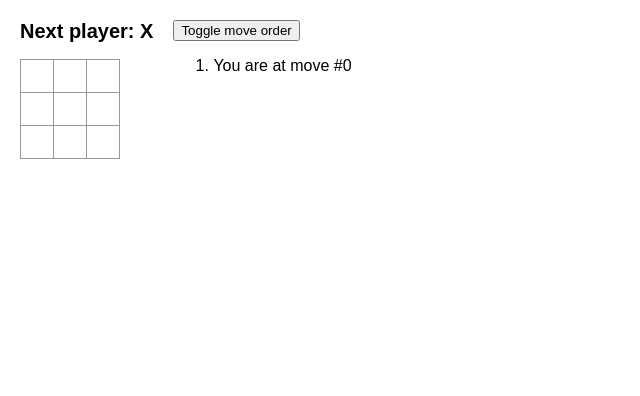
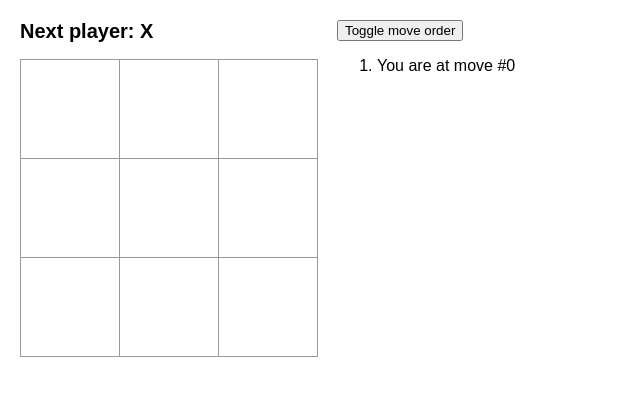
Before and after one commit to raknos13/react-tic-tac-toe, a React (Vite) app: page / in a window 1280 px wide. Shown: the top 396 px of the page, without its empty margins (0-640 px from the left). Built offline with nearby package versions, Linux system fonts and the light colour scheme.

Commit message:
Made the board bigger

```diff
--- a/src/App.css
+++ b/src/App.css
@@ -60,15 +60,15 @@ body {
   background: #fff;
   border: 1px solid #999;
   float: left;
-  font-size: 24px;
+  font-size: 5rem;
   font-weight: bold;
   line-height: 34px;
-  height: 34px;
+  height: 100px;
+  width: 100px;
   margin-right: -1px;
   margin-top: -1px;
   padding: 0;
   text-align: center;
-  width: 34px;
 }
 
 .board-row:after {
```
